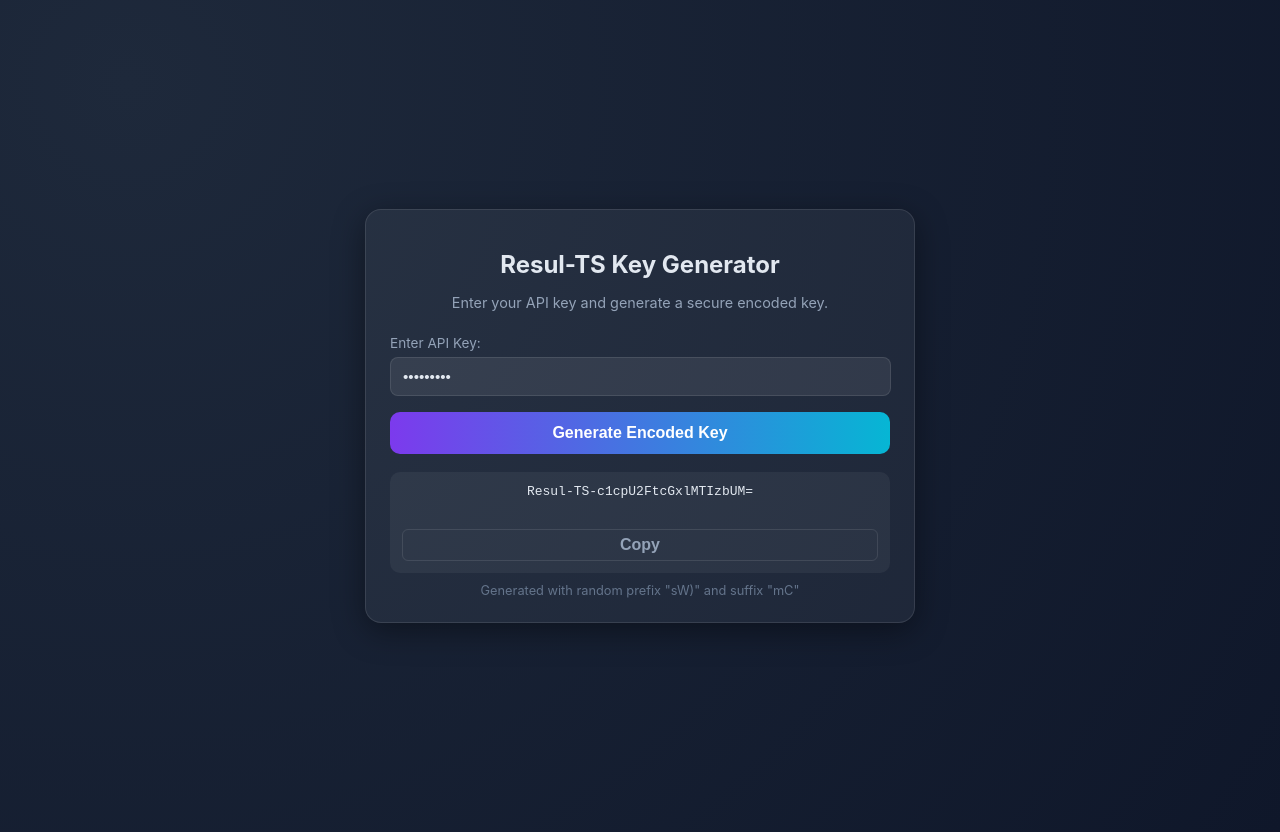
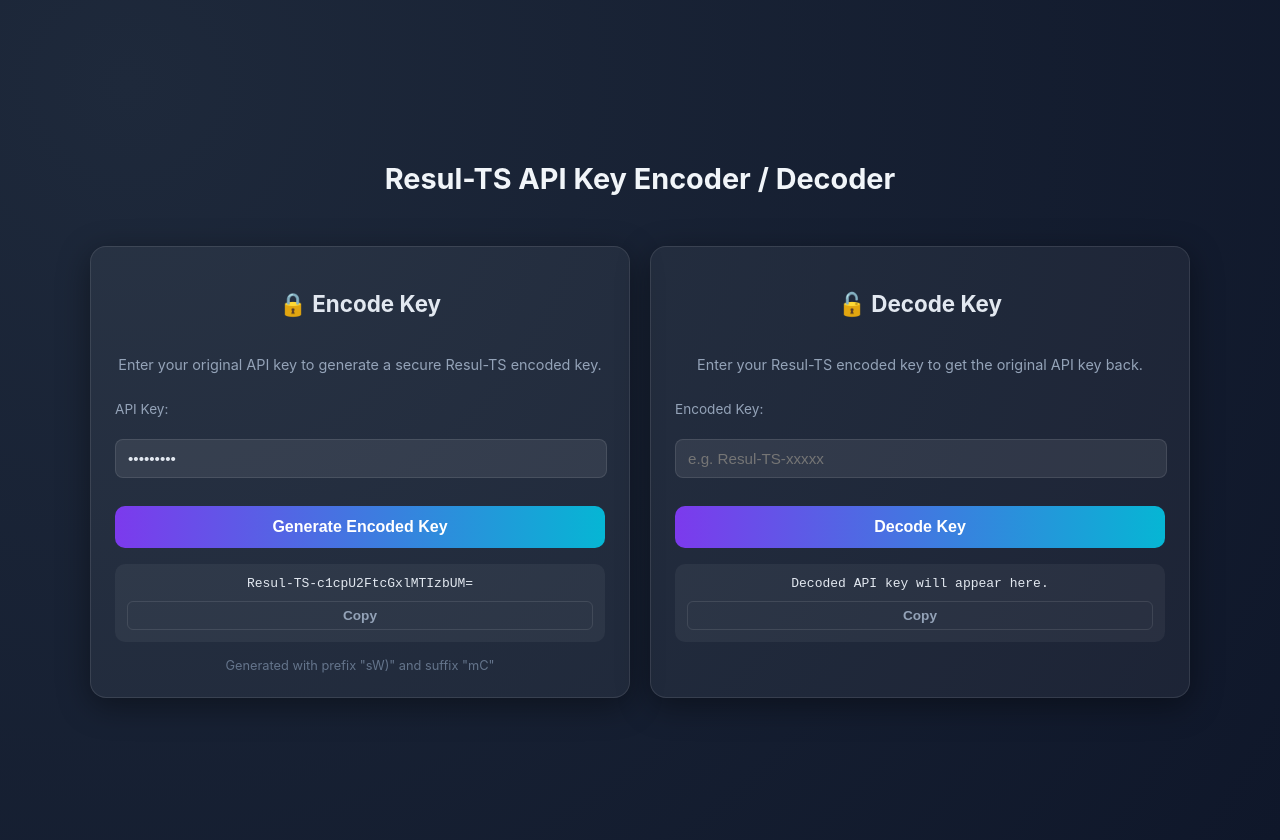
Before and after one commit to Dina-petrick/key-formatter, a plain HTML site: page index.html in a window 1280 px wide. Both pictures are taken after typing "Sample123" into the empty fields and a click on the button "Generate Encoded Key". Drawn offline with Linux system fonts and the light colour scheme.

Commit message:
Update index.html

```diff
--- a/index.html
+++ b/index.html
@@ -3,45 +3,70 @@
 <head>
   <meta charset="utf-8">
   <meta name="viewport" content="width=device-width,initial-scale=1">
-  <title>Resul-TS API Key Encoder</title>
+  <title>Resul-TS API Key Encoder / Decoder</title>
   <style>
     body {
       font-family: "Inter", sans-serif;
       background: radial-gradient(circle at 10% 10%, #1e293b, #0f172a);
       color: #e2e8f0;
       margin: 0;
-      height: 100vh;
+      min-height: 100vh;
       display: flex;
+      flex-direction: column;
       align-items: center;
       justify-content: center;
-      padding: 16px;
+      padding: 20px;
+      gap: 20px;
     }
+
+    h1 {
+      text-align: center;
+      font-size: 1.8rem;
+      margin-bottom: 30px;
+      color: #f1f5f9;
+    }
+
+    .container {
+      display: flex;
+      flex-wrap: wrap;
+      gap: 20px;
+      justify-content: center;
+      max-width: 1100px;
+      width: 100%;
+    }
+
     .card {
+      flex: 1 1 450px;
       background: rgba(255, 255, 255, 0.05);
       border: 1px solid rgba(255, 255, 255, 0.1);
       border-radius: 16px;
       padding: 24px;
-      max-width: 500px;
-      width: 100%;
       box-shadow: 0 8px 32px rgba(0, 0, 0, 0.4);
+      display: flex;
+      flex-direction: column;
+      gap: 16px;
     }
-    h1 {
+
+    .card h2 {
+      font-size: 1.4rem;
       text-align: center;
-      font-size: 1.5rem;
       margin-bottom: 8px;
     }
-    p {
+
+    .card p {
       text-align: center;
       font-size: 0.9rem;
       color: #94a3b8;
-      margin-bottom: 24px;
+      margin-bottom: 12px;
     }
+
     label {
       font-size: 0.85rem;
       color: #94a3b8;
       display: block;
       margin-bottom: 6px;
     }
+
     input {
       width: 95%;
       padding: 10px 12px;
@@ -51,8 +76,9 @@
       color: #e2e8f0;
       font-size: 0.95rem;
       outline: none;
-      margin-bottom: 16px;
+      margin-bottom: 12px;
     }
+
     button {
       width: 100%;
       background: linear-gradient(90deg, #7c3aed, #06b6d4);
@@ -65,11 +91,12 @@
       transition: 0.3s;
       font-size: 1rem;
     }
+
     button:hover {
       opacity: 0.9;
     }
+
     .result {
-      margin-top: 18px;
       background: rgba(255, 255, 255, 0.05);
       padding: 12px;
       border-radius: 10px;
@@ -77,10 +104,10 @@
       font-family: monospace;
       display: flex;
       flex-direction: column;
-      gap: 30px;
       align-items: center;
-      justify-content: space-between;
+      gap: 10px;
     }
+
     .copy-btn {
       background: transparent;
       border: 1px solid rgba(255, 255, 255, 0.1);
@@ -89,45 +116,74 @@
       padding: 6px 10px;
       cursor: pointer;
       transition: 0.2s;
+      font-size: 0.85rem;
     }
+
     .copy-btn:hover {
       color: white;
       border-color: white;
     }
+
     .info {
       text-align: center;
       font-size: 0.8rem;
       color: #64748b;
-      margin-top: 10px;
     }
   </style>
 </head>
 <body>
-  <div class="card">
-    <h1>Resul-TS Key Generator</h1>
-    <p>Enter your API key and generate a secure encoded key.</p>
+  <h1>Resul-TS API Key Encoder / Decoder</h1>
 
-    <label for="apikey">Enter API Key:</label>
-    <input id="apikey" type="password" placeholder="e.g. 161342s5-742a-4c95-b50d-81b924d6bd7e" />
+  <div class="container">
+    <!-- Encode Section -->
+    <div class="card">
+      <h2>🔒 Encode Key</h2>
+      <p>Enter your original API key to generate a secure Resul-TS encoded key.</p>
 
-    <button id="generate">Generate Encoded Key</button>
+      <label for="encodeKey">API Key:</label>
+      <input id="encodeKey" type="password" placeholder="e.g. 161342s5-742a-4c95-b50d-81b924d6bd7e" />
 
-    <div class="result" id="output">
-      <span id="encoded">Your encoded key will appear here.</span>
-      <button class="copy-btn" id="copyBtn">Copy</button>
+      <button id="encodeBtn">Generate Encoded Key</button>
+
+      <div class="result" id="encodeResult">
+        <span id="encodedText">Your encoded key will appear here.</span>
+        <button class="copy-btn" id="copyEncoded">Copy</button>
+      </div>
+
+      <div class="info" id="encodeInfo"></div>
     </div>
 
-    <div class="info" id="info"></div>
+    <!-- Decode Section -->
+    <div class="card">
+      <h2>🔓 Decode Key</h2>
+      <p>Enter your Resul-TS encoded key to get the original API key back.</p>
+
+      <label for="decodeKey">Encoded Key:</label>
+      <input id="decodeKey" type="text" placeholder="e.g. Resul-TS-xxxxx" />
+
+      <button id="decodeBtn">Decode Key</button>
+
+      <div class="result" id="decodeResult">
+        <span id="decodedText">Decoded API key will appear here.</span>
+        <button class="copy-btn" id="copyDecoded">Copy</button>
+      </div>
+
+      <div class="info" id="decodeInfo"></div>
+    </div>
   </div>
 
   <script>
-    const generateBtn = document.getElementById('generate');
-    const apikeyInput = document.getElementById('apikey');
-    const output = document.getElementById('encoded');
-    const copyBtn = document.getElementById('copyBtn');
-    const info = document.getElementById('info');
+    const encodeBtn = document.getElementById('encodeBtn');
+    const decodeBtn = document.getElementById('decodeBtn');
+    const encodeInput = document.getElementById('encodeKey');
+    const decodeInput = document.getElementById('decodeKey');
+    const encodedText = document.getElementById('encodedText');
+    const decodedText = document.getElementById('decodedText');
+    const encodeInfo = document.getElementById('encodeInfo');
+    const decodeInfo = document.getElementById('decodeInfo');
+    const copyEncoded = document.getElementById('copyEncoded');
+    const copyDecoded = document.getElementById('copyDecoded');
 
-    // Function to generate random string with letters, numbers, symbols
     function randomString(length) {
       const chars = 'ABCDEFGHIJKLMNOPQRSTUVWXYZabcdefghijklmnopqrstuvwxyz0123456789!@#$%^&*()_+-=';
       let result = '';
@@ -141,32 +197,68 @@
       return btoa(unescape(encodeURIComponent(str)));
     }
 
-    generateBtn.addEventListener('click', () => {
-      const apiKey = apikeyInput.value.trim();
+    function safeAtob(str) {
+      try {
+        return decodeURIComponent(escape(atob(str)));
+      } catch (e) {
+        return null;
+      }
+    }
+
+    // Encode
+    encodeBtn.addEventListener('click', () => {
+      const apiKey = encodeInput.value.trim();
       if (!apiKey) {
-        output.textContent = 'Please enter your API key first.';
-        info.textContent = '';
+        encodedText.textContent = 'Please enter your API key first.';
+        encodeInfo.textContent = '';
         return;
       }
-
       const threeLetter = randomString(3);
       const twoLetter = randomString(2);
       const encoded = safeBtoa(threeLetter + apiKey + twoLetter);
       const finalKey = `Resul-TS-${encoded}`;
 
-      output.textContent = finalKey;
-      info.textContent = `Generated with random prefix "${threeLetter}" and suffix "${twoLetter}"`;
+      encodedText.textContent = finalKey;
+      encodeInfo.textContent = `Generated with prefix "${threeLetter}" and suffix "${twoLetter}"`;
     });
 
-    copyBtn.addEventListener('click', () => {
-      const text = output.textContent.trim();
-      if (!text || text.includes('Your encoded key')) return;
+    // Decode
+    decodeBtn.addEventListener('click', () => {
+      const inputVal = decodeInput.value.trim();
+      if (!inputVal.startsWith("Resul-TS-")) {
+        decodedText.textContent = "Invalid format! The key must start with 'Resul-TS-'.";
+        decodeInfo.textContent = '';
+        return;
+      }
 
+      const base64Part = inputVal.replace("Resul-TS-", "");
+      const decoded = safeAtob(base64Part);
+      if (!decoded || decoded.length < 5) {
+        decodedText.textContent = "Decoding failed or invalid key.";
+        decodeInfo.textContent = '';
+        return;
+      }
+
+      const originalApiKey = decoded.slice(3, -2);
+      const prefix = decoded.slice(0, 3);
+      const suffix = decoded.slice(-2);
+
+      decodedText.textContent = originalApiKey;
+      decodeInfo.textContent = `Decoded successfully! Prefix: "${prefix}" | Suffix: "${suffix}"`;
+    });
+
+    // Copy buttons
+    function handleCopy(textElement, button) {
+      const text = textElement.textContent.trim();
+      if (!text || text.includes('will appear here')) return;
       navigator.clipboard.writeText(text).then(() => {
-        copyBtn.textContent = 'Copied!';
-        setTimeout(() => copyBtn.textContent = 'Copy', 1500);
+        button.textContent = 'Copied!';
+        setTimeout(() => button.textContent = 'Copy', 1500);
       });
-    });
+    }
+
+    copyEncoded.addEventListener('click', () => handleCopy(encodedText, copyEncoded));
+    copyDecoded.addEventListener('click', () => handleCopy(decodedText, copyDecoded));
   </script>
 </body>
 </html>
```
